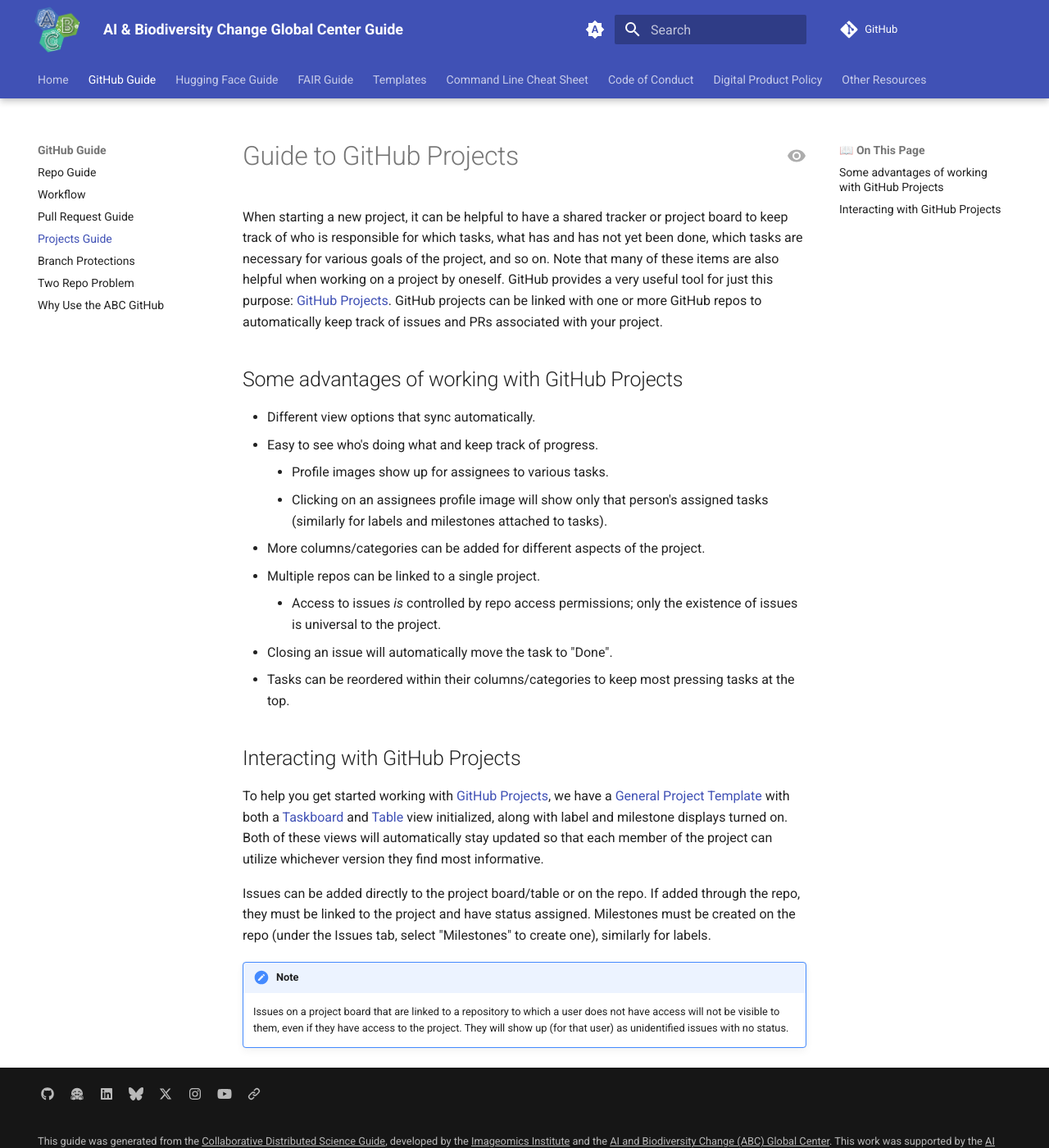
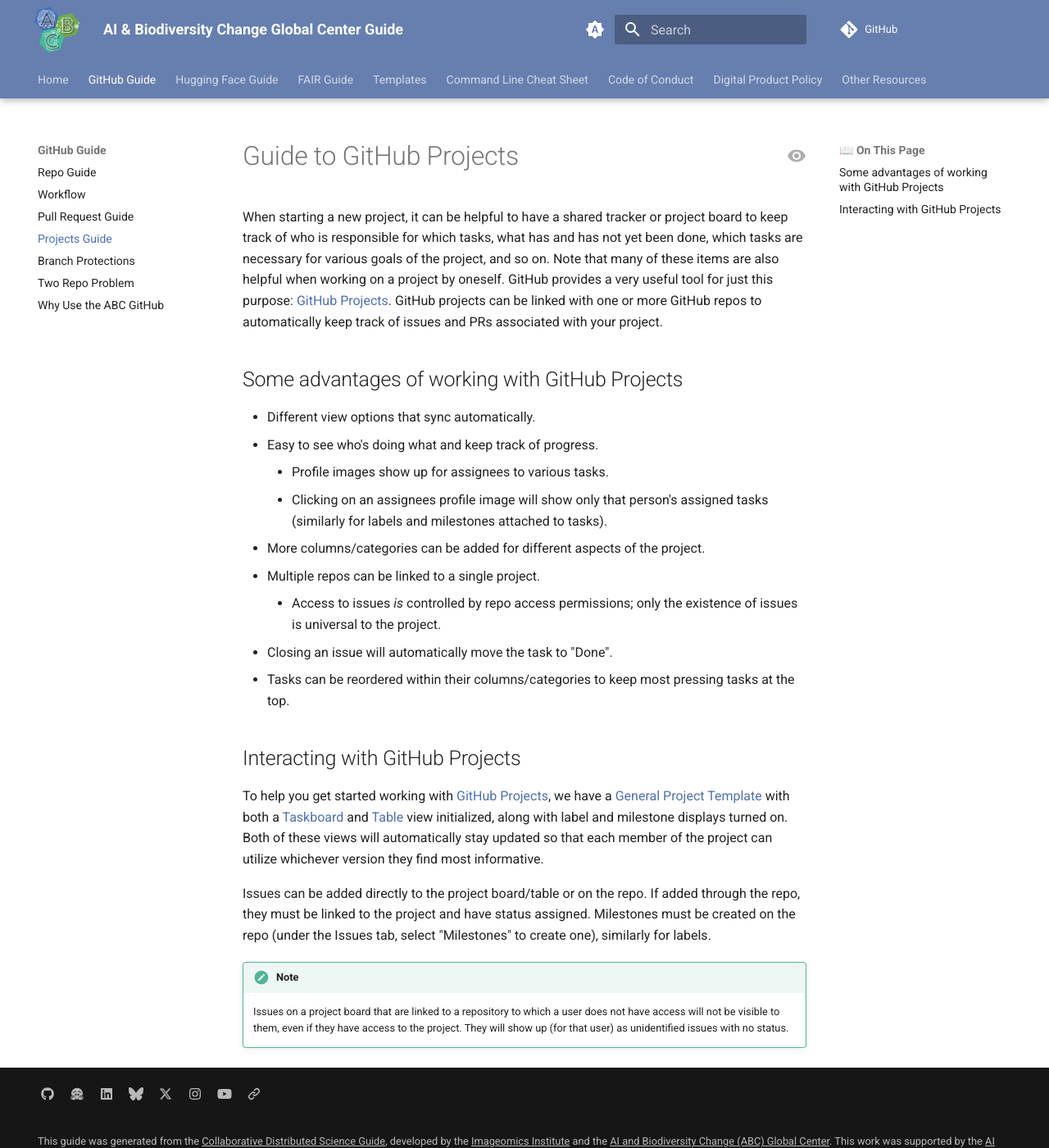
Before and after one commit to ABC-Center/ABC-guide, an MkDocs documentation site: the page built from docs/wiki-guide/Guide-to-GitHub-Projects.md, in a window 1280 px wide and 1400 px high. Shown: the whole window at 82% size. Built offline with MkDocs 1.6.1 and Material for MkDocs 9.7.7, drawn with Linux system fonts in a browser that asks for light colours; comment, search, counter and statistics services are not loaded.

Commit message:
Redefine light and dark color schemes to match ABC colors

```diff
--- a/docs/stylesheets/extra.css
+++ b/docs/stylesheets/extra.css
@@ -23,3 +23,74 @@
   height: 2.8rem;
   width: 2.8rem;
 }
+
+/*
+Define ABC colors for theme (light and dark)
+- Turquoise: #4FB797
+- Grey blue: #667FAF
+- Green: #73AB4E
+- Dark grey blue: #2D3C58
+ABC Logo "A" background color: #4E70B3
+Adjust admonitions and links to match (where otherwise clashed)
+*/
+
+/* Light mode colors: Grey blue and Turquoise */
+[data-md-color-scheme="default"] {
+  --md-primary-fg-color:        #667FAF;
+  --md-accent-fg-color:         #4FB797;
+}
+
+/* Set admonition (Note) colors to match Turquoise used for accent (hover)
+  Stands out better than matching the primary color */
+/* border color */
+.md-typeset .admonition.note, .md-typeset details.note {
+    border-color: #4FB797;
+    box-shadow: #4FB7971a;
+}
+
+/* icon color */
+.md-typeset .admonition.note > .admonition-title::before {
+    background-color: #4fb798;
+}
+
+/* shaded part (title/heading) */
+.md-typeset .note>.admonition-title,.md-typeset .note>summary {
+    background-color: #4FB7971a;
+}
+
+/* Set admonition (question) colors to match the ABC green */
+/* border color */
+.md-typeset .admonition.question, .md-typeset details.question {
+    border-color: #73AB4E;
+    box-shadow: #73AB4E1a;
+}
+
+/* icon color */
+.md-typeset .admonition.question > .admonition-title::before {
+    background-color: #73AB4E;
+}
+
+/* shaded part (title/heading) */
+.md-typeset .question>.admonition-title,.md-typeset .question>summary {
+    background-color: #73AB4E1a;
+}
+
+/* Set URL colors to ABC Logo "A" background color
+  Different test color was picking darker version of Turquoise (straight down
+  on color pop-up provided through VS Code): #347964 */
+/* Content URLs */
+.md-typeset a {
+  color: #4E70B3;
+}
+
+/* Navigation URL (side panel contents) to ABC Logo "A" background color
+  to better distinguish from those that are above */
+.md-nav .md-nav__link--active {
+  color: #4E70B3;
+}
+
+/* Dark mode colors: Dark Grey Blue and Turquoise */
+[data-md-color-scheme="slate"] {
+  --md-primary-fg-color:        #2D3C58;
+  --md-accent-fg-color:         #4FB797;
+}
```
